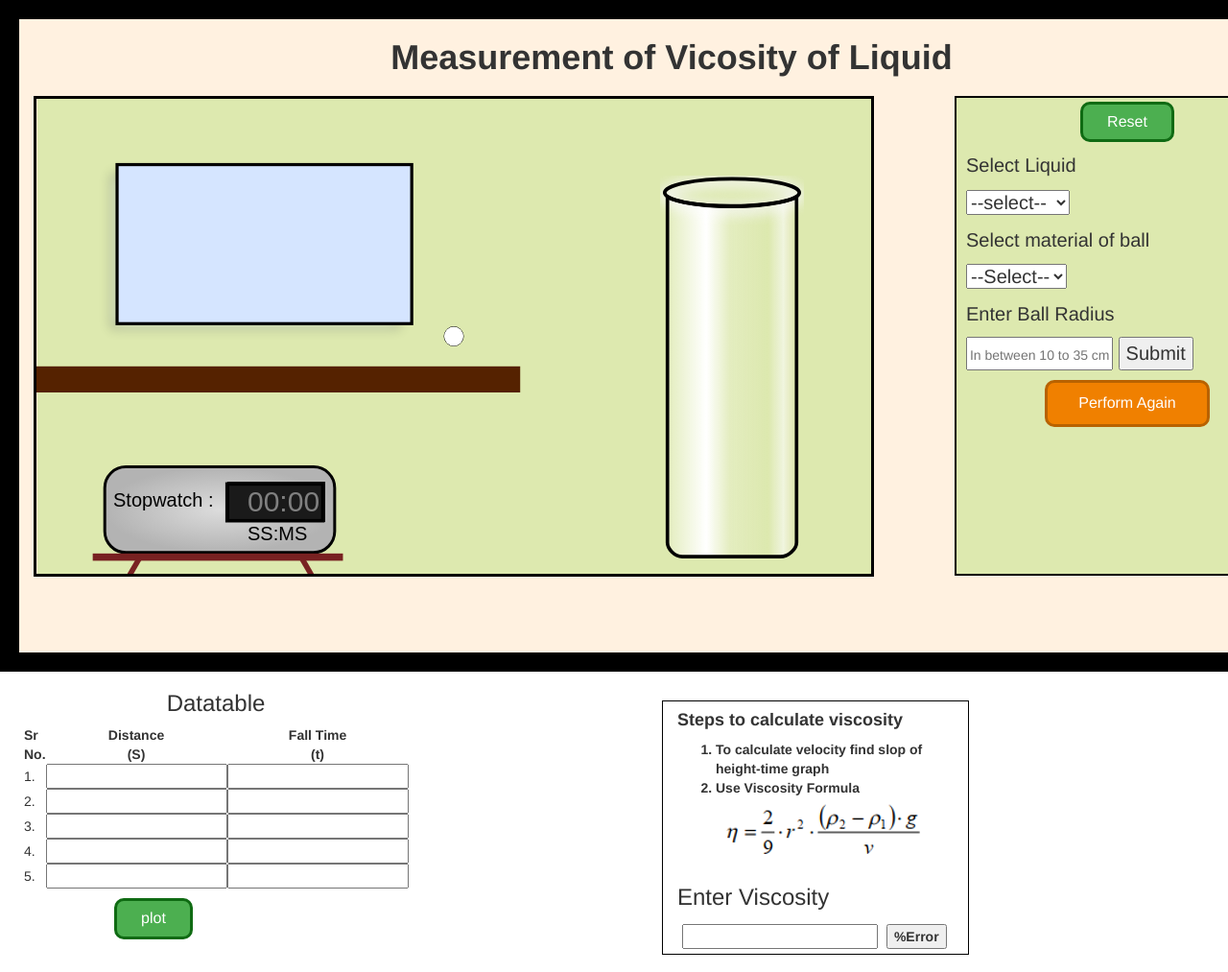
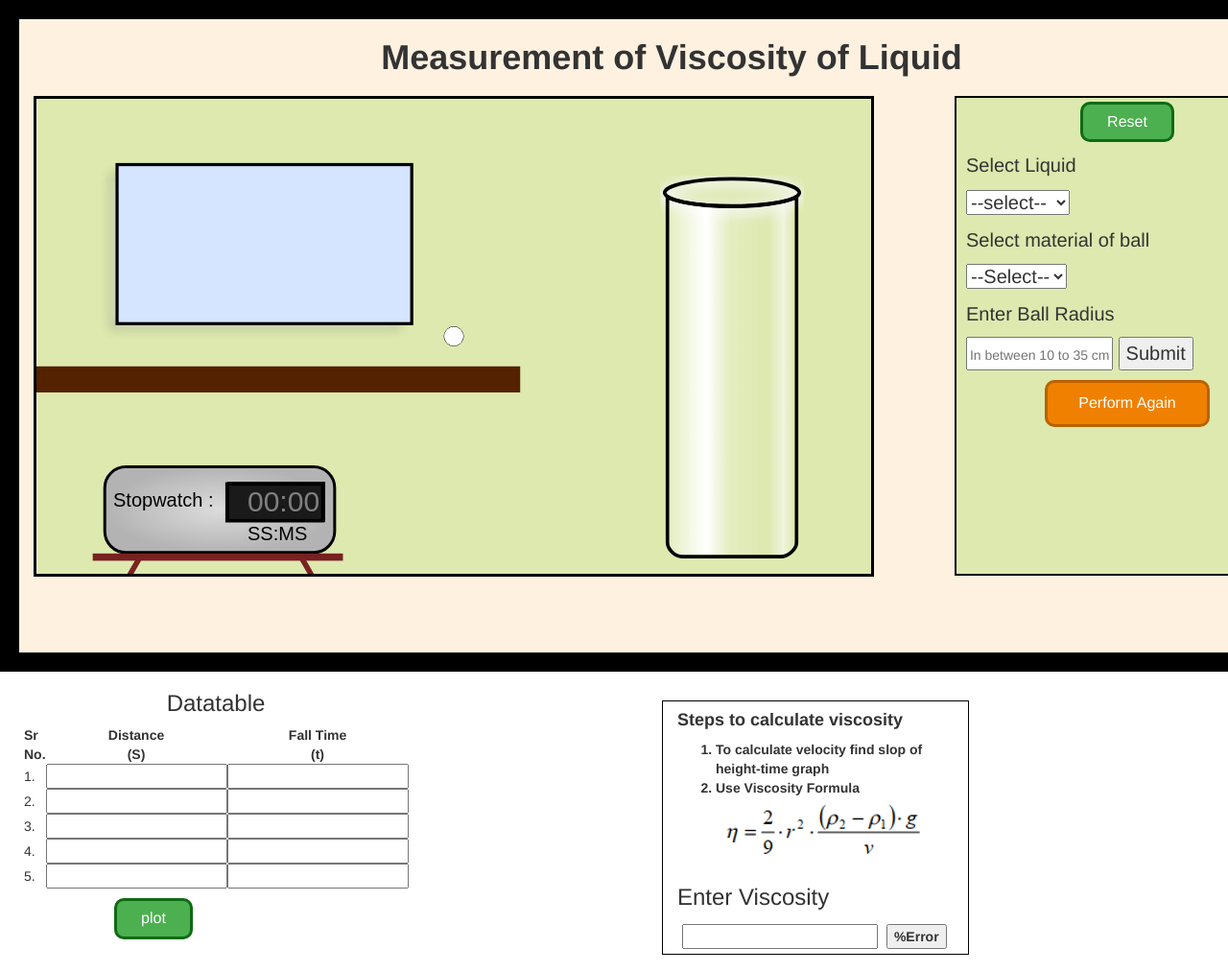
Before and after one commit to virtual-labs/exp-liquid-viscosity-iitk, a plain HTML site: page experiment/simulation/index.html in a window 1280 px wide. Shown: the top 1013 px of the page at 96% size. Drawn offline with nearby package versions, Linux system fonts and the light colour scheme.

Commit message:
Update index.html

```diff
--- a/experiment/simulation/index.html
+++ b/experiment/simulation/index.html
@@ -19,7 +19,7 @@
 		<img id="kero" width="10" height="28" src="images/kero.svg" alt="The Scream" style="display:none;z-index: -1;">
 		<img id="water" width="10" height="28" src="images/wat.svg" alt="The Scream" style="display:none;z-index: -1;">
 		<img id="alcohol" width="10" height="28" src="images/alc.svg" alt="The Scream" style="display:none;z-index: -1;">
-		<h1><b>Measurement of Vicosity of Liquid</b></h1>
+		<h1><b>Measurement of Viscosity of Liquid</b></h1>
 
 		<div class=" container-fluid">
 			<div class="row">
```
